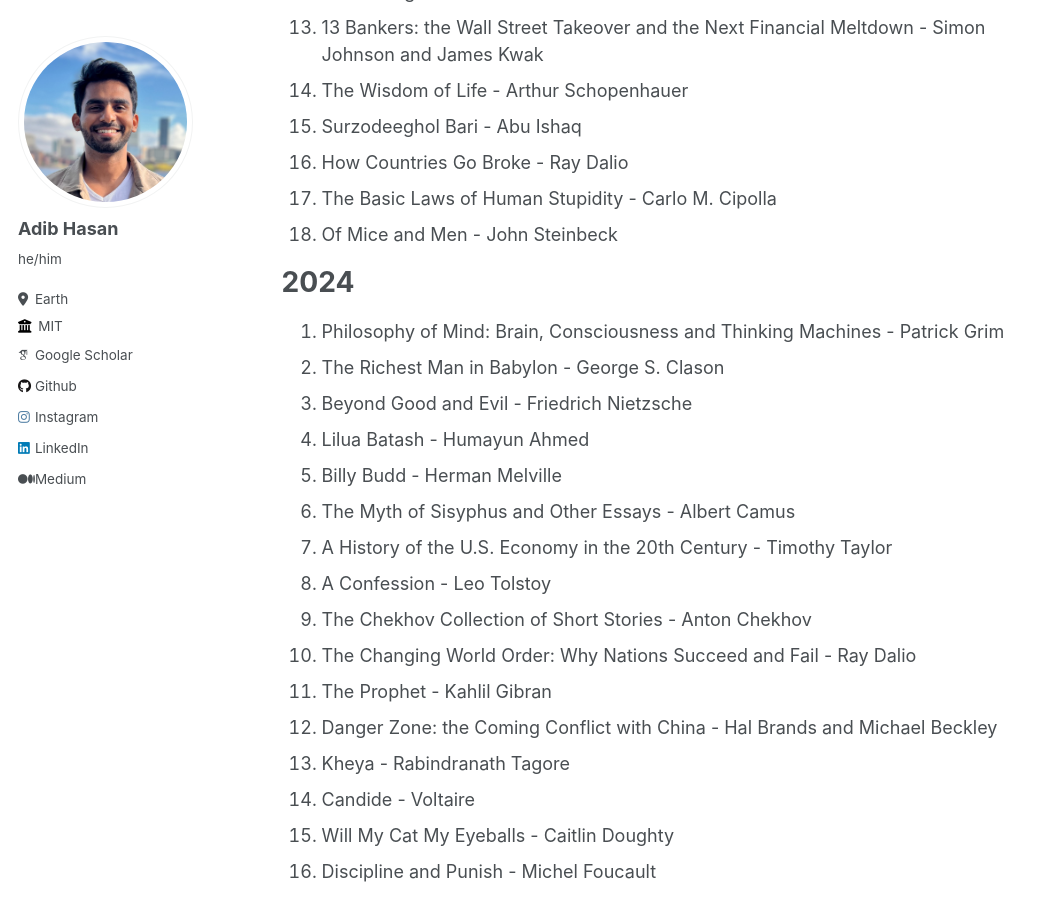
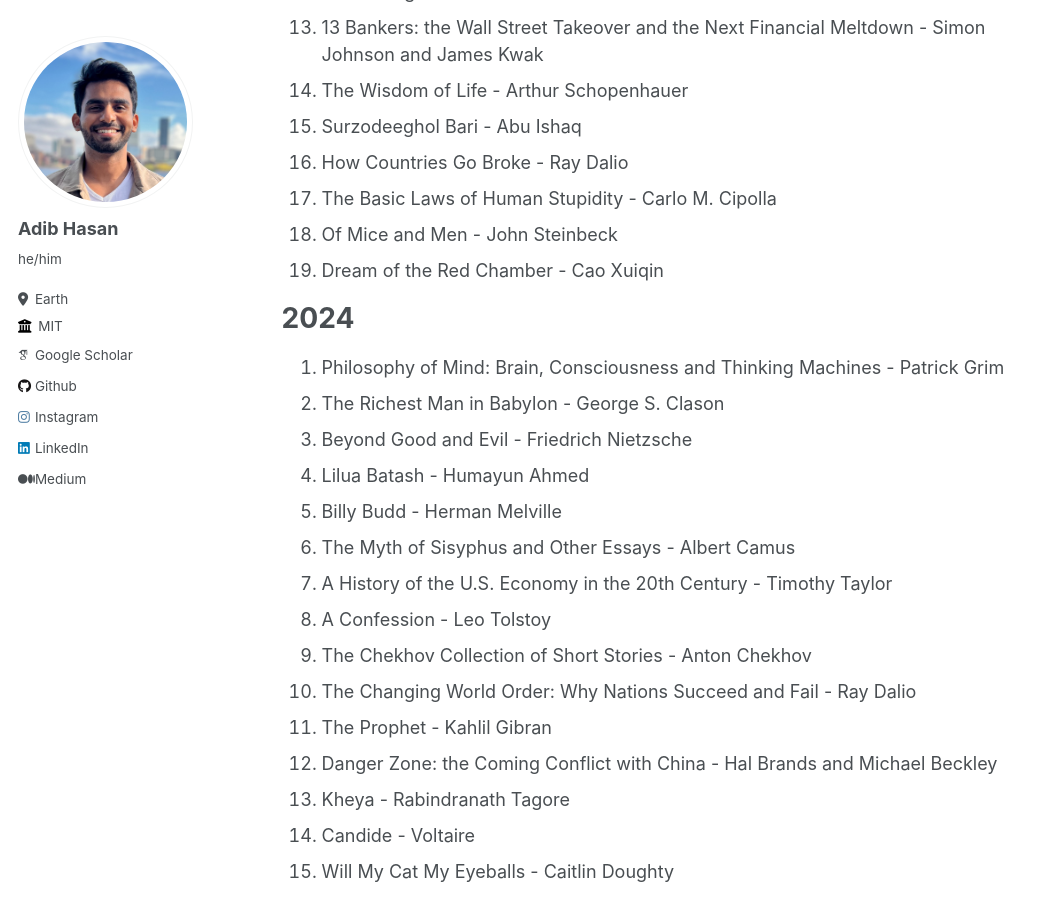
Before and after one commit to Neehan/neehan.github.io, a Jekyll site: the page built from _pages/reading.md, in a window 1280 px wide and 900 px high, scrolled down 758 px. Shown: the whole window, without its empty margins (0-1048 px from the left). Built offline with Jekyll 4.4.1, drawn with Linux system fonts in a browser that asks for light colours; some web fonts are replaced.

Commit message:
Update reading.md

```diff
--- a/_pages/reading.md
+++ b/_pages/reading.md
@@ -26,6 +26,7 @@ Here is what I am currently reading:
 16. How Countries Go Broke - Ray Dalio
 17. The Basic Laws of Human Stupidity - Carlo M. Cipolla
 18. Of Mice and Men -  John Steinbeck
+19. Dream of the Red Chamber - Cao Xuiqin
 
 # 2024
 1. Philosophy of Mind: Brain, Consciousness and Thinking Machines - Patrick Grim
```
